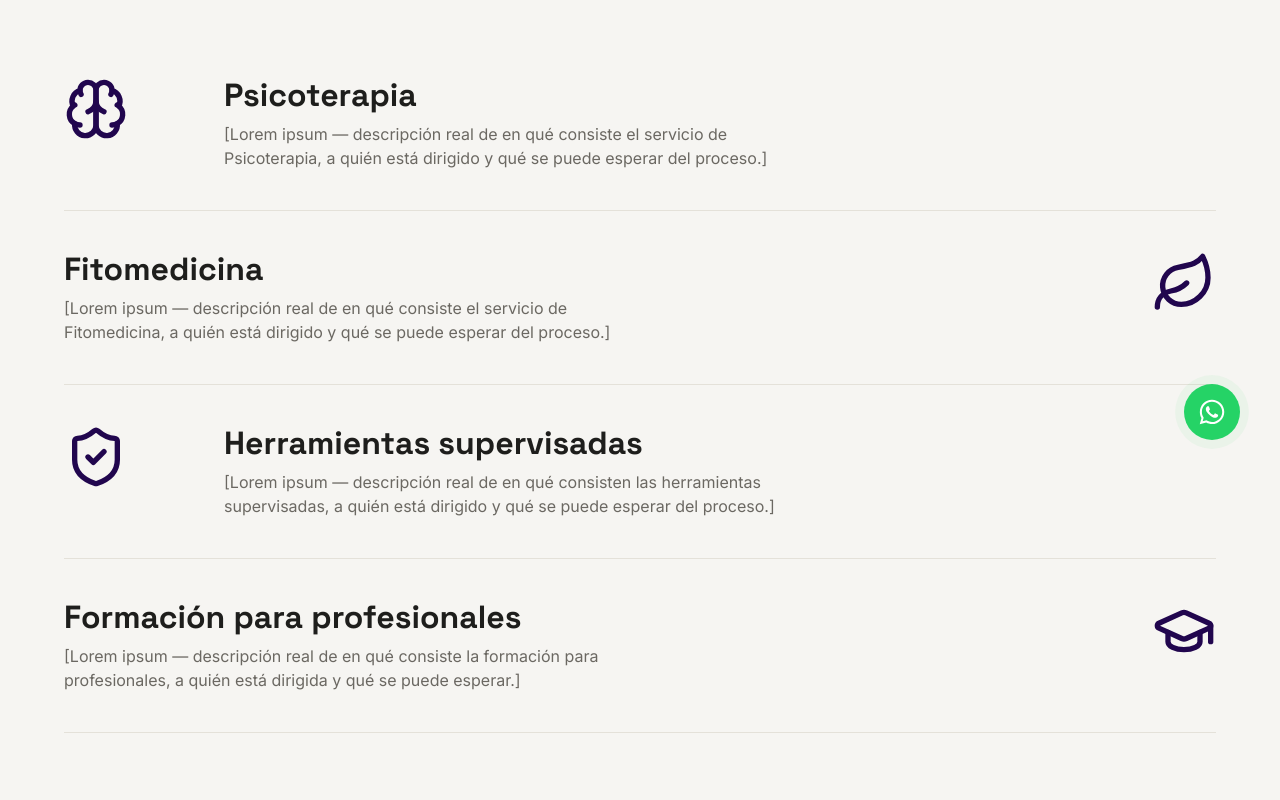
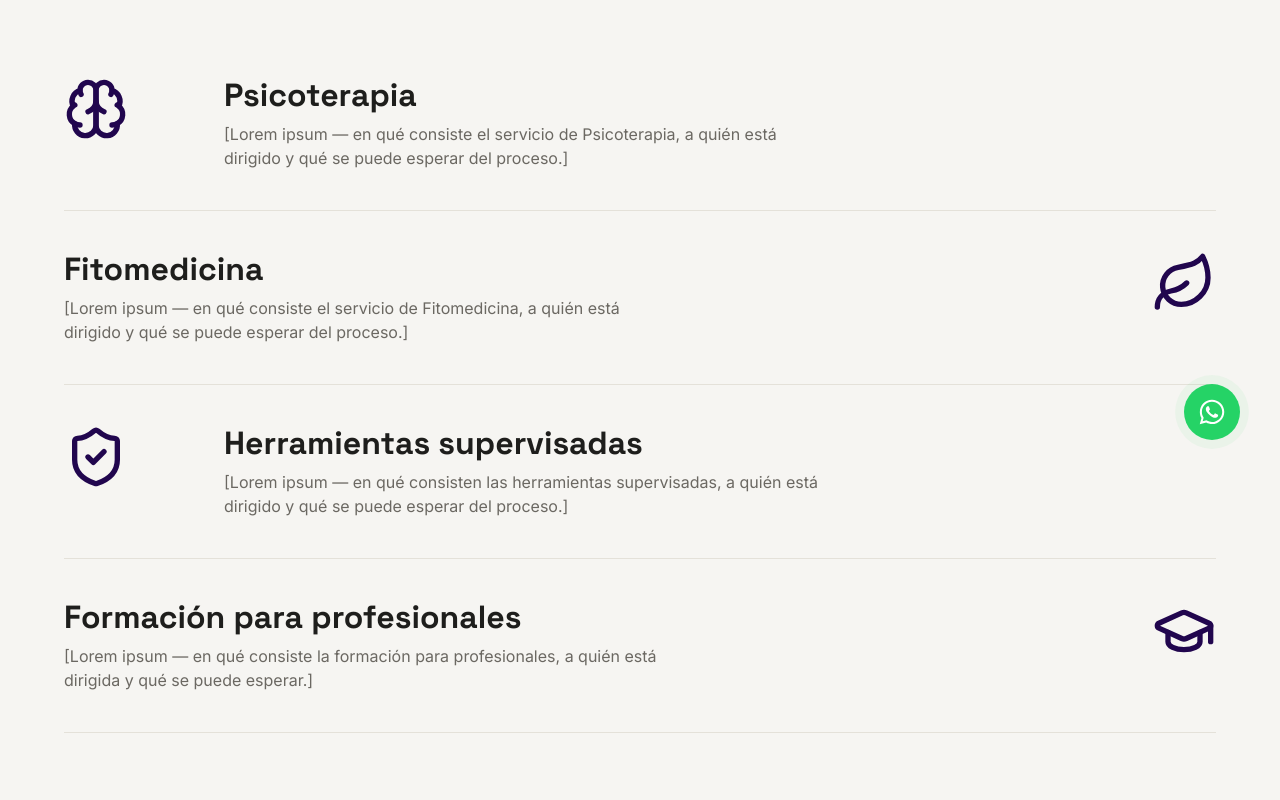
Before and after one commit to matiasbiasioli/espi-web, a React (Vite) app: page /servicios in a window 1280 px wide. Shown: the part 320-1120 px from the top of the page. Built offline with nearby package versions, Linux system fonts and the light colour scheme; a web font is replaced by a local one.

Commit message:
institucional

```diff
--- a/src/data/servicesData.jsx
+++ b/src/data/servicesData.jsx
@@ -6,7 +6,7 @@ export const SERVICES = [
     title: "Psicoterapia",
     shortDescription: "[Descripción]",
     longDescription:
-      "[Lorem ipsum — descripción real de en qué consiste el servicio de Psicoterapia, a quién está dirigido y qué se puede esperar del proceso.]",
+      "[Lorem ipsum — en qué consiste el servicio de Psicoterapia, a quién está dirigido y qué se puede esperar del proceso.]",
     icon: <LuBrain />,
   },
   {
@@ -14,7 +14,7 @@ export const SERVICES = [
     title: "Fitomedicina",
     shortDescription: "[Descripción]",
     longDescription:
-      "[Lorem ipsum — descripción real de en qué consiste el servicio de Fitomedicina, a quién está dirigido y qué se puede esperar del proceso.]",
+      "[Lorem ipsum — en qué consiste el servicio de Fitomedicina, a quién está dirigido y qué se puede esperar del proceso.]",
     icon: <LuLeaf />,
   },
   {
@@ -22,7 +22,7 @@ export const SERVICES = [
     title: "Herramientas supervisadas",
     shortDescription: "[Descripción]",
     longDescription:
-      "[Lorem ipsum — descripción real de en qué consisten las herramientas supervisadas, a quién está dirigido y qué se puede esperar del proceso.]",
+      "[Lorem ipsum — en qué consisten las herramientas supervisadas, a quién está dirigido y qué se puede esperar del proceso.]",
     icon: <LuShieldCheck />,
   },
   {
@@ -30,7 +30,7 @@ export const SERVICES = [
     title: "Formación para profesionales",
     shortDescription: "[Descripción]",
     longDescription:
-      "[Lorem ipsum — descripción real de en qué consiste la formación para profesionales, a quién está dirigida y qué se puede esperar.]",
+      "[Lorem ipsum — en qué consiste la formación para profesionales, a quién está dirigida y qué se puede esperar.]",
     icon: <LuGraduationCap />,
   },
 ];
--- a/src/pages/Services.jsx
+++ b/src/pages/Services.jsx
@@ -11,8 +11,8 @@ const PROCESS_STEPS = [
 ];
 
 const FAQ_ITEMS = [
-  { question: "¿Cuánto dura un proceso?", answer: "[Respuesta pendiente.]" },
-  { question: "¿Es presencial u online?", answer: "Podés elegir la modalidad que mejor se adapte a vos — más información en la sección Presencial y online del Inicio." },
+  { question: "¿Cuánto dura un proceso?", answer: "[Respuesta]" },
+  { question: "¿Es presencial u online?", answer: "Podés elegir la modalidad que mejor se adapte a vos" },
 ];
 
 function ServicesPage() {
```
